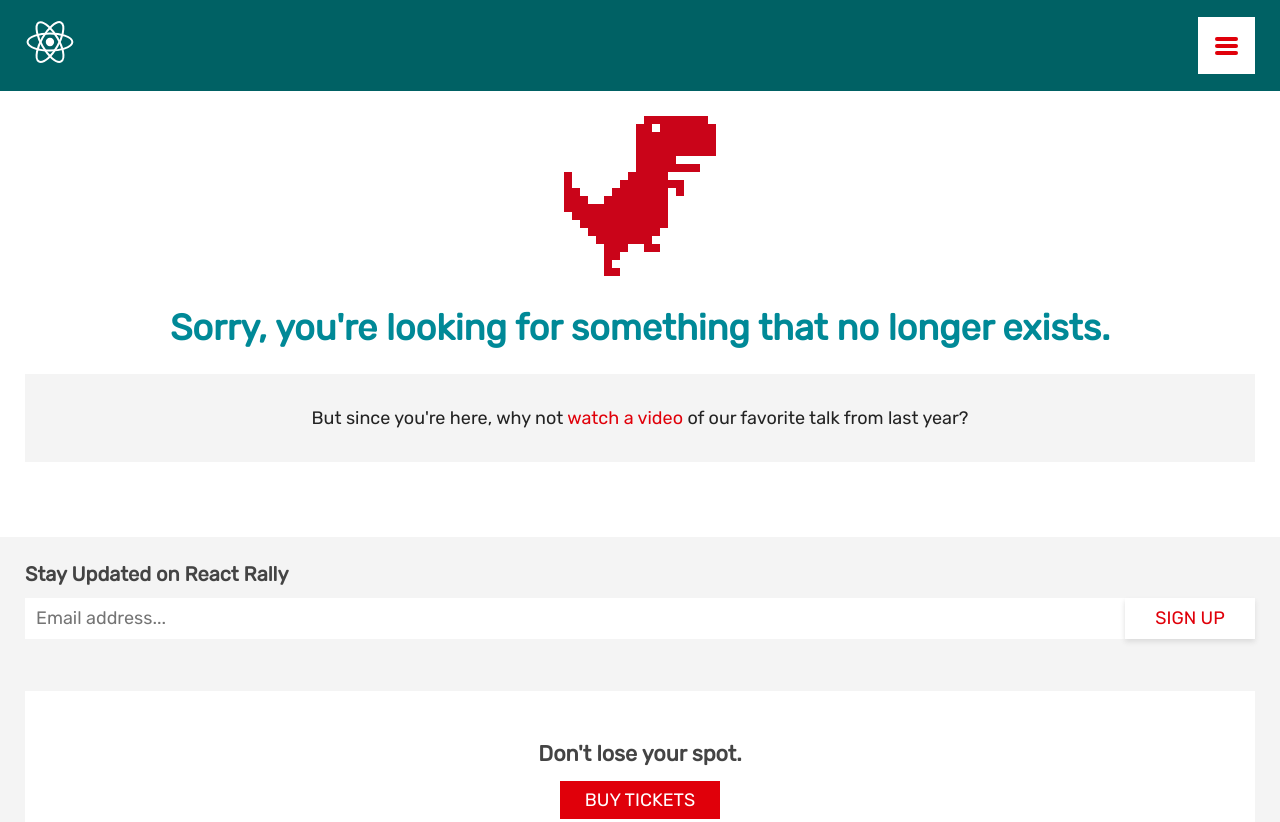
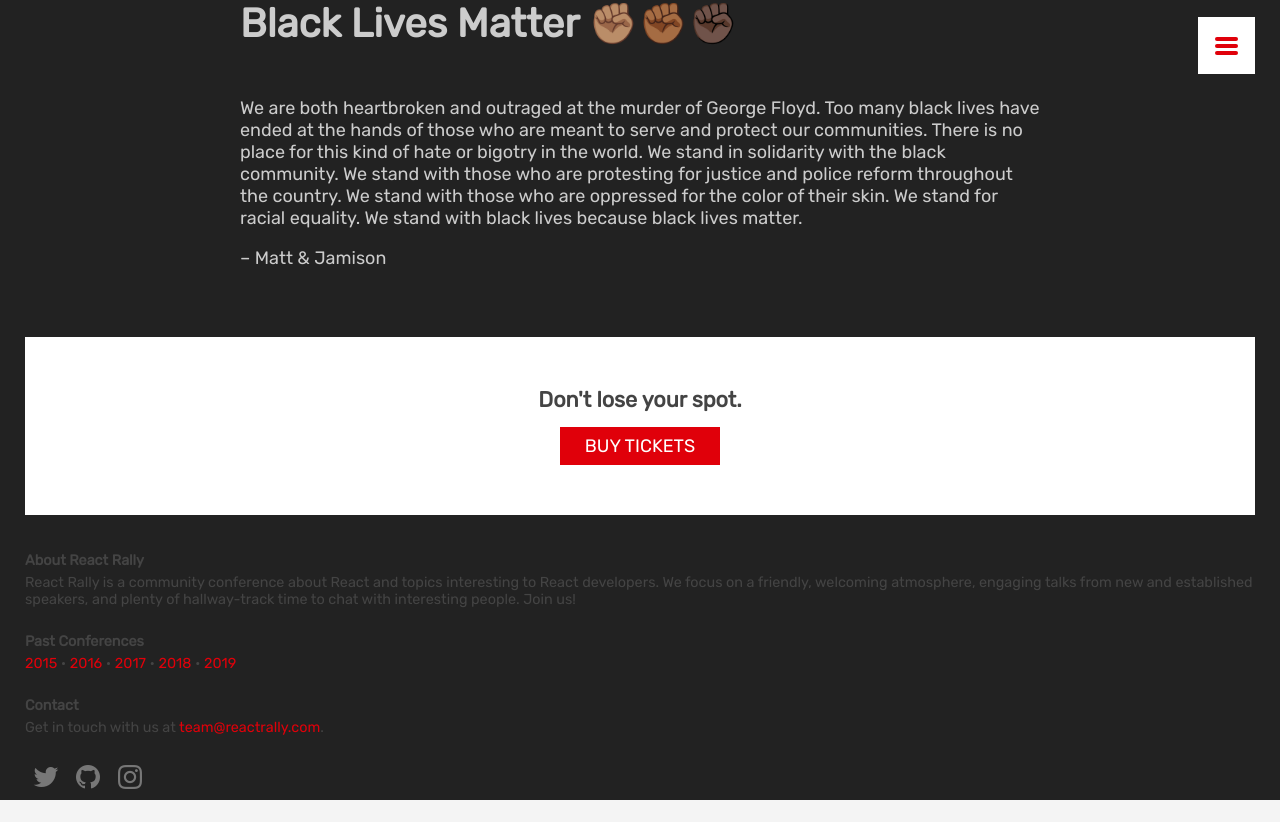
Before and after one commit to react-rally/react-rally-2020, a React app: page /blm in a window 1280 px wide. Shown: the top 822 px of the page. Built offline with nearby package versions, Linux system fonts and the light colour scheme.

Commit message:
Black Lives Matter

```diff
--- a/app/components/Header.js
+++ b/app/components/Header.js
@@ -209,6 +209,9 @@
           Header__Home: isHomeScreen,
           'Header--menuOpen': isMenuOpen,
         })}>
+        <div className="BlackLivesMatter__Banner">
+          <Link to="/blm">Black Lives Matter</Link>
+        </div>
         <Navigation
           onMenuClick={isOpen => {
             if (typeof isOpen === 'undefined') {
--- /dev/null
+++ b/app/screens/BLM/index.js
@@ -0,0 +1,15 @@
+import React from 'react';
+
+export default () => {
+  return (
+    <div className="BlackLivesMatter">
+      <section>
+        <h1>Black Lives Matter ✊🏽✊🏾✊🏿</h1>
+        <p>
+          We are both heartbroken and outraged at the murder of George Floyd. Too many black lives have ended at the hands of those who are meant to serve and protect our communities. There is no place for this kind of hate or bigotry in the world. We stand in solidarity with the black community. We stand with those who are protesting for justice and police reform throughout the country. We stand with those who are oppressed for the color of their skin. We stand for racial equality. We stand with black lives because black lives matter.
+        </p>
+        <p>– Matt & Jamison</p>
+      </section>
+    </div>
+  )
+};
--- a/assets/css/styles.scss
+++ b/assets/css/styles.scss
@@ -673,6 +673,36 @@
   visibility: visible;
 }
 
+/* -- Black Lives Matter -- */
+.BlackLivesMatter__Banner {
+  background: #222;
+  text-align: center;
+  padding: 10px;
+}
+.BlackLivesMatter__Banner a {
+  color: #ccc;
+}
+
+.BlackLivesMatter {
+  position: absolute;
+  top: 0;
+  right: 0;
+  bottom: 0;
+  left: 0;
+  background: #222;
+  color: #ccc;
+  overflow: auto;
+}
+.BlackLivesMatter h1 {
+  border: 0 none;
+  color: #ccc;
+  padding: 0;
+}
+.BlackLivesMatter section {
+  max-width: 800px;
+  margin: 0 auto;
+}
+
 /* -- Icon -- */
 .Icon {
   color: $color-grayDark;
--- a/index.js
+++ b/index.js
@@ -3,6 +3,7 @@
 import {Router, Route, IndexRoute, browserHistory} from 'react-router';
 import App from 'App';
 import About from 'screens/About';
+import BLM from 'screens/BLM';
 import Conduct from 'screens/Conduct';
 import Home from 'screens/Home';
 import Schedule from 'screens/Schedule';
@@ -56,6 +57,7 @@
     <Route path="/" component={App}>
       <IndexRoute component={Home} />
       <Route path="/about" component={About} />
+      <Route path="/blm" component={BLM} />
       <Route path="/conduct" component={Conduct} />
       <Route path="/schedule" component={Schedule} />
       <Route path="/speakers" component={Speakers} />
```
